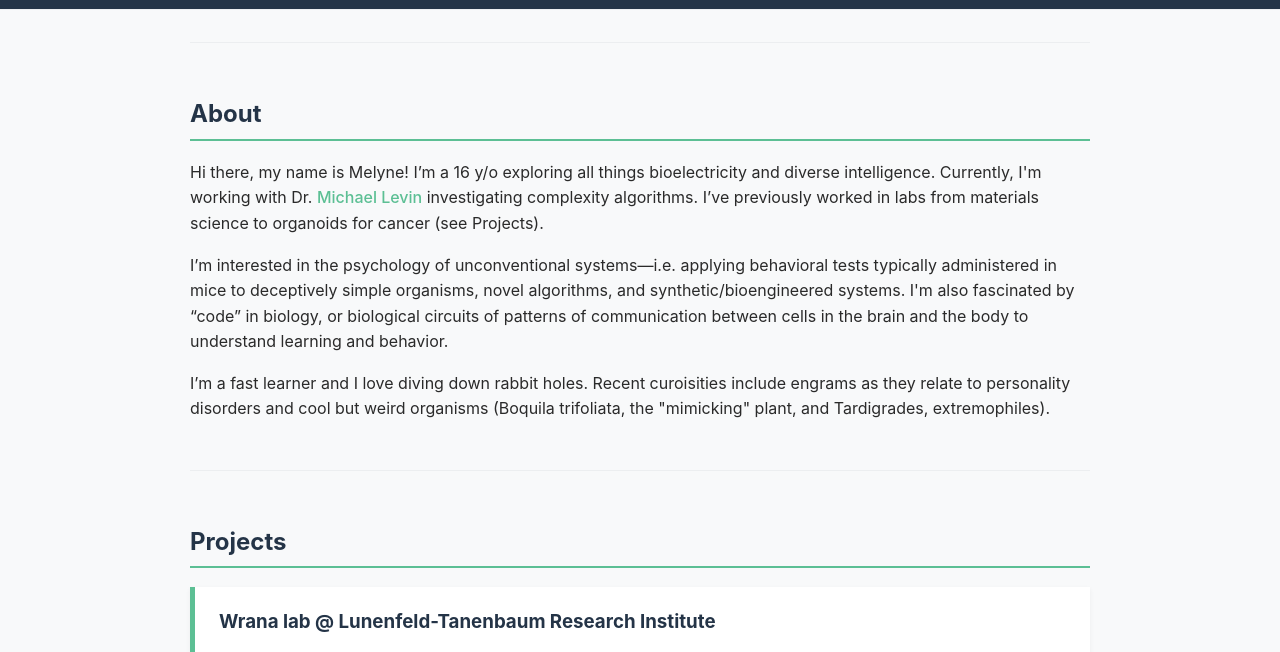
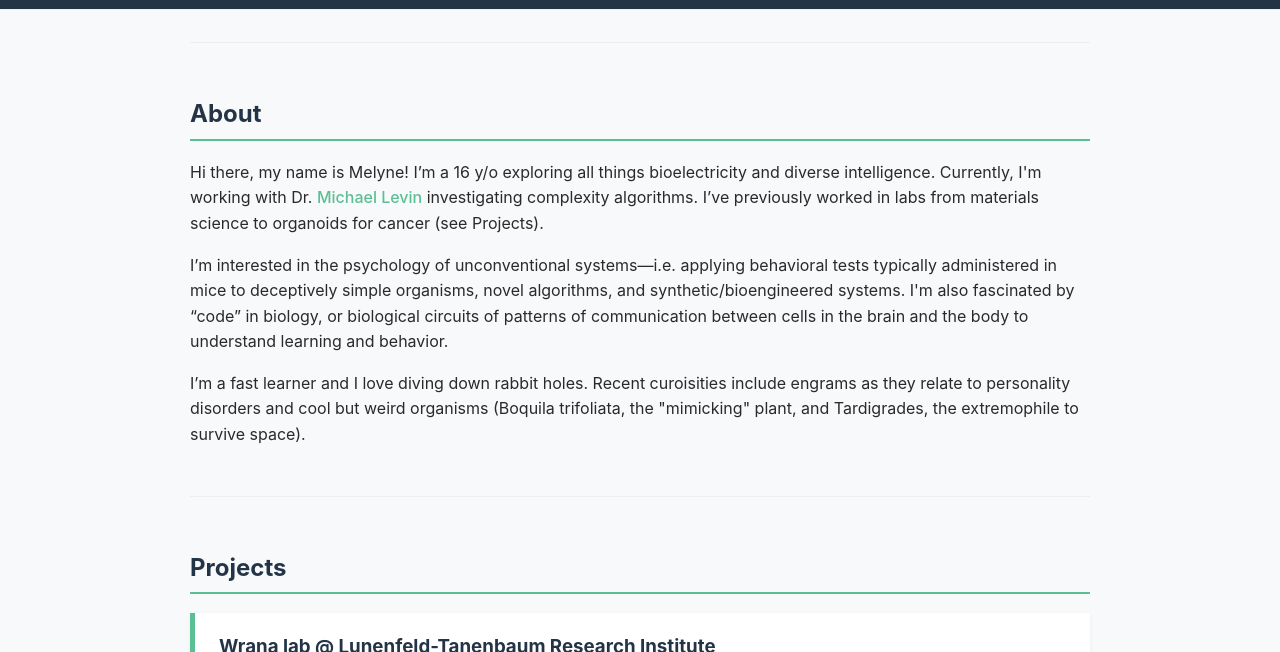
Before and after one commit to melynez/melynez.github.io, a plain HTML site: page index.html in a window 1280 px wide. Shown: the part 91-743 px from the top of the page. Drawn offline with Linux system fonts and the light colour scheme.

Commit message:
Update index.html

```diff
--- a/index.html
+++ b/index.html
@@ -120,7 +120,7 @@
         investigating complexity algorithms. I’ve previously worked in labs from materials science to organoids for cancer (see Projects).
       </p>
       <p>I’m interested in the psychology of unconventional systems—i.e. applying behavioral tests typically administered in mice to deceptively simple organisms, novel algorithms, and synthetic/bioengineered systems. I'm also fascinated by “code” in biology, or biological circuits of patterns of communication between cells in the brain and the body to understand learning and behavior.</p>
-      <p>I’m a fast learner and I love diving down rabbit holes. Recent curoisities include engrams as they relate to personality disorders and cool but weird organisms (Boquila trifoliata, the "mimicking" plant, and Tardigrades, extremophiles).</p>
+      <p>I’m a fast learner and I love diving down rabbit holes. Recent curoisities include engrams as they relate to personality disorders and cool but weird organisms (Boquila trifoliata, the "mimicking" plant, and Tardigrades, the extremophile to survive space).</p>
     </section>
 
     <section id="projects">
```
